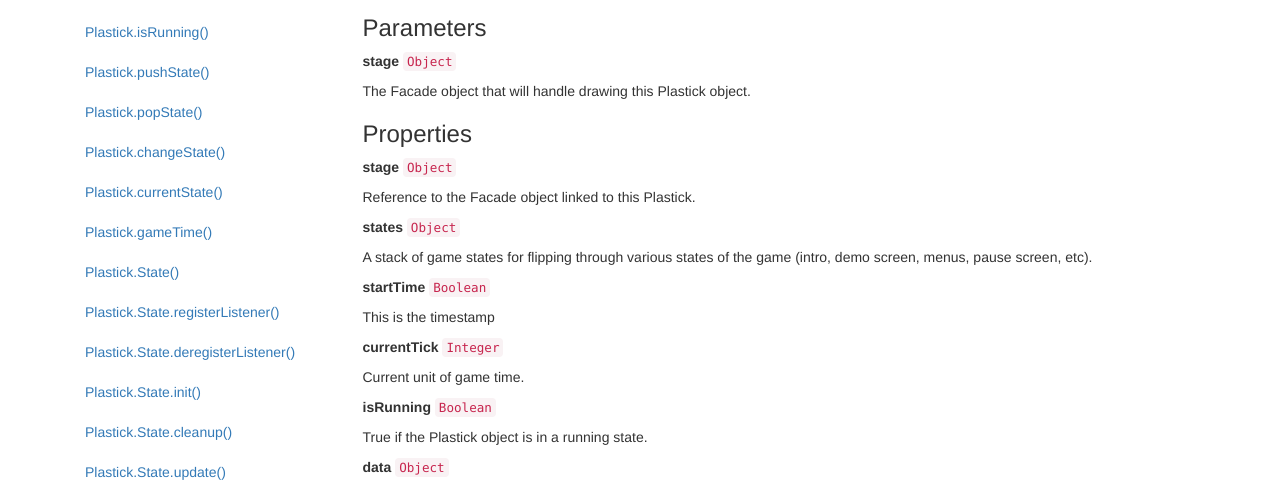
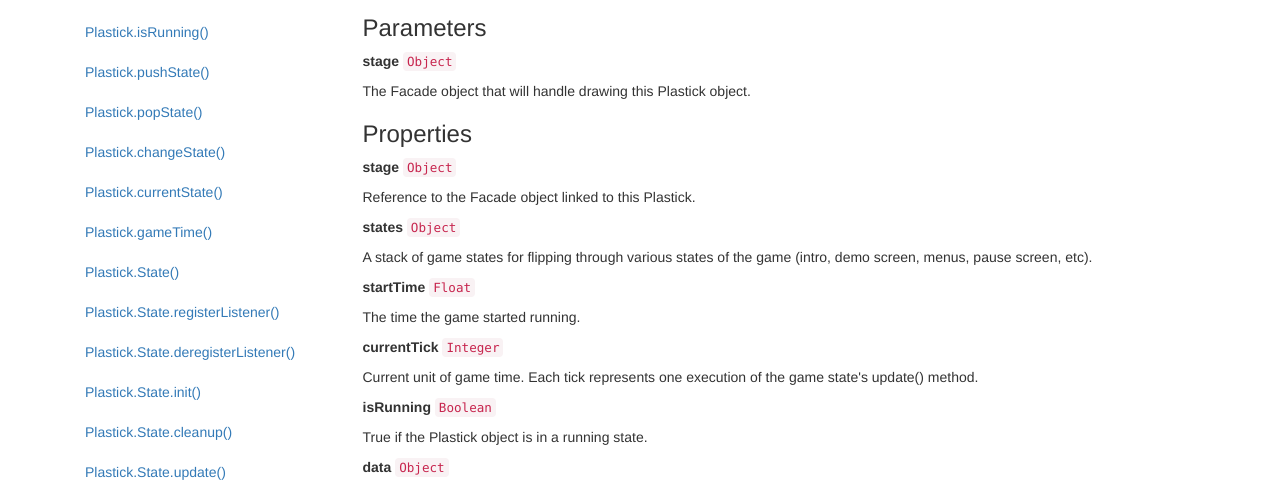
Before and after one commit to syntaxtsb/plastick.js, a website: page docs/index.html in a window 1280 px wide. Shown: the part 228-712 px from the top of the page. Drawn offline with nearby package versions, Linux system fonts and the light colour scheme.

Commit message:
Documentation edits.

```diff
--- a/docs/index.html
+++ b/docs/index.html
@@ -214,13 +214,13 @@
 
 
 
-                    <p><b>startTime</b> <code>Boolean</code></p>
-                    <p>This is the timestamp</p>
+                    <p><b>startTime</b> <code>Float</code></p>
+                    <p>The time the game started running.</p>
 
 
 
                     <p><b>currentTick</b> <code>Integer</code></p>
-                    <p>Current unit of game time.</p>
+                    <p>Current unit of game time. Each tick represents one execution of the game state's update() method.</p>
 
 
 
@@ -231,6 +231,11 @@
 
                     <p><b>data</b> <code>Object</code></p>
                     <p>A generic object which the user can store any game-related data in. This is not explicitly used by the Plastick framework, so you can store anything here.</p>
+
+
+
+                    <p><b>GAME_TARGET_TPS</b> <code>Integer</code></p>
+                    <p>The target rate of game simulation, in ticks per second. Do not modify this while the game is running.</p>
 
 
 
--- a/package.json
+++ b/package.json
@@ -1,6 +1,6 @@
 {
     "name": "plastick.js",
-    "description": "A lightweight game loop framework utilizing Facade.js.",
+    "description": "A lightweight, time-accurate game loop framework for Javascript.",
     "main": "plastick.js",
     "version": "0.2.0",
     "devDependencies": {
--- a/plastick.js
+++ b/plastick.js
@@ -15,7 +15,7 @@
         }
     }());
 
-    // page focus shims --------------------------------------------------------
+    // page focus polyfill -----------------------------------------------------
 
     var hidden, visibilityChange;
     if (document.hidden !== 'undefined') { // Opera 12.10 and Firefox 18 and later support
@@ -41,8 +41,8 @@
      *
      * @property {Object} stage Reference to the Facade object linked to this Plastick.
      * @property {Object} states A stack of game states for flipping through various states of the game (intro, demo screen, menus, pause screen, etc).
-     * @property {Boolean} startTime This is the timestamp
-     * @property {Integer} currentTick Current unit of game time.
+     * @property {Float} startTime The time the game started running.
+     * @property {Integer} currentTick Current unit of game time. Each tick represents one execution of the game state's update() method.
      * @property {Boolean} isRunning True if the Plastick object is in a running state.
      * @property {Object} data A generic object which the user can store any game-related data in. This is not explicitly used by the Plastick framework, so you can store anything here.
      * @property {Integer} GAME_TARGET_TPS The target rate of game simulation, in ticks per second. Do not modify this while the game is running.
```
Also changed, not shown: plastick.min.js.
